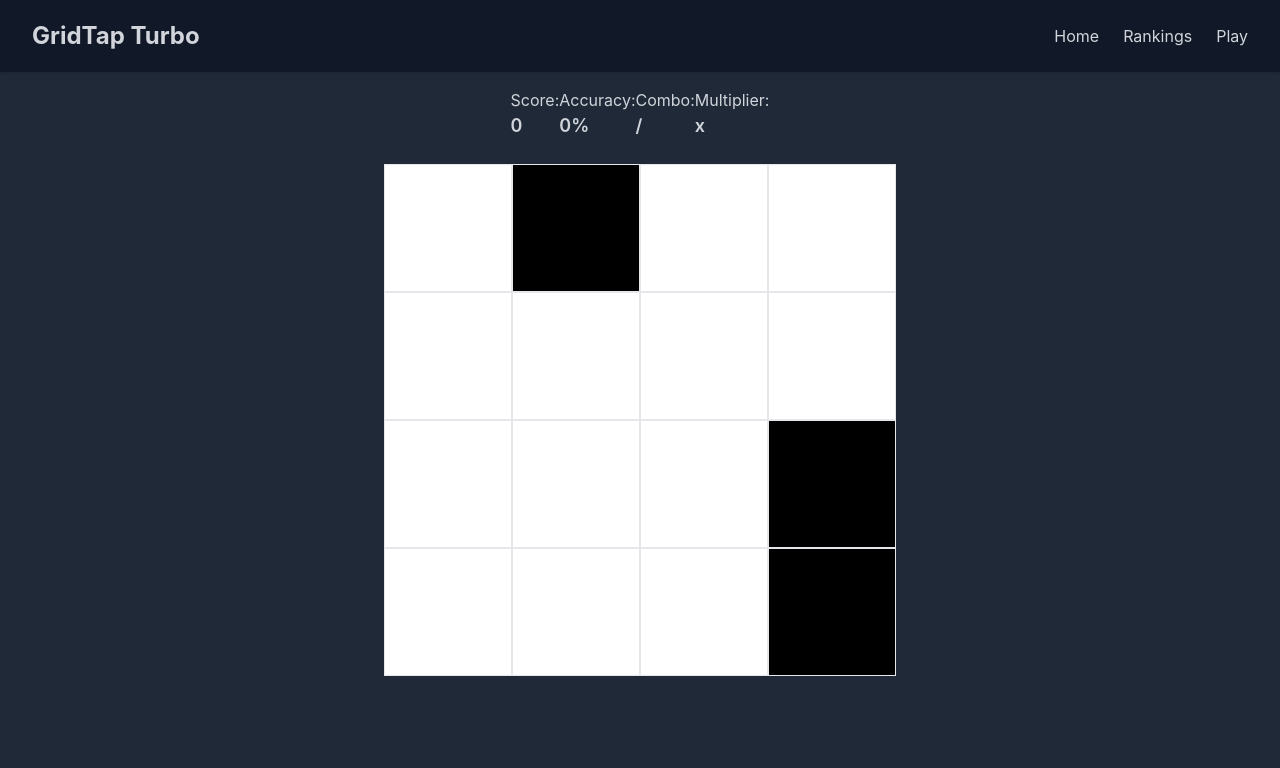
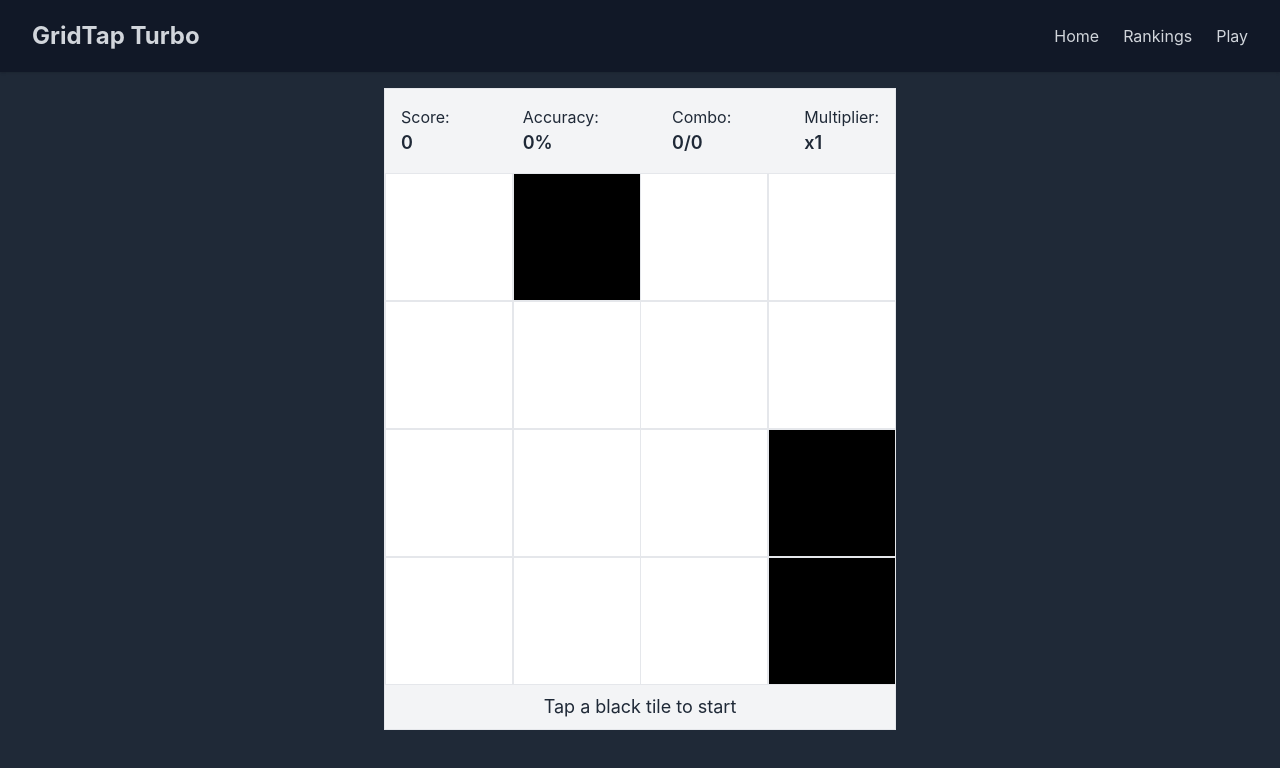
Before and after one commit to redpangilinan/gridtap-turbo, a React (Vite) app in the folder client/: page /play in a window 1280 px wide. Shown: the top 768 px of the page. Built offline with nearby package versions, Linux system fonts and the light colour scheme.

Commit message:
Implemented gameplay loop mechanics (the game is now completely playable)

```diff
--- a/client/src/pages/Game.tsx
+++ b/client/src/pages/Game.tsx
@@ -1,6 +1,7 @@
-import { useState } from 'react';
+import { useState, useEffect } from 'react';
 import Tiles from '../components/Tiles';
 import ScoreBar from '../components/ScoreBar';
+import ScoreModal from '../components/ScoreModal';
 
 const generateUniqueIndices = () => {
   const indices = new Set<number>();
@@ -15,19 +16,98 @@ const Game = () => {
     generateUniqueIndices()
   );
   const [selectedIndices, setSelectedIndices] = useState<number[]>([]);
+  const [gameStart, setGameStart] = useState(false);
   const [score, setScore] = useState(0);
+  const [hits, setHits] = useState(0);
+  const [miss, setMiss] = useState(0);
+  const [accuracy, setAccuracy] = useState(0);
+  const [combo, setCombo] = useState(0);
+  const [maxCombo, setMaxCombo] = useState(0);
+  const [multiPts, setMultiPts] = useState(4);
+  const [multiplier, setMultiplier] = useState(Math.round(multiPts / 4));
+  const [timer, setTimer] = useState(30);
+  const [modalOpen, setModalOpen] = useState(false);
+
+  const openModal = () => {
+    setModalOpen(true);
+  };
+
+  const closeModal = () => {
+    setModalOpen(false);
+
+    // Restart stats
+    setScore(0);
+    setHits(0);
+    setMiss(0);
+    setAccuracy(0);
+    setCombo(0);
+    setMaxCombo(0);
+    setMultiPts(4);
+    setTimer(30);
+  };
+
+  // Update accuracy whenever hits or miss change
+  useEffect(() => {
+    setAccuracy(Number(((hits / (hits + miss)) * 100).toFixed(2)));
+  }, [hits, miss]);
+
+  // Start the timer when a tile is clicked
+  useEffect(() => {
+    if (gameStart) {
+      const gameTimer = setInterval(() => {
+        setTimer((prevTimer) => prevTimer - 1);
+      }, 1000);
+      const multiplierTimer = setInterval(() => {
+        setMultiPts((prevMultiPts) => {
+          if (prevMultiPts > 4) {
+            return prevMultiPts - 1;
+          }
+          return prevMultiPts;
+        });
+      }, 250);
+
+      return () => {
+        clearInterval(gameTimer);
+        clearInterval(multiplierTimer);
+      };
+    }
+  }, [gameStart]);
+
+  // Update multiplier everytime multiPts changes
+  useEffect(() => {
+    setMultiplier(Math.round(multiPts / 4));
+  }, [multiPts]);
+
+  // Update highest combo
+  useEffect(() => {
+    if (combo >= maxCombo) {
+      setMaxCombo(combo);
+    }
+  }, [combo, maxCombo]);
+
+  // Handle game over when timer reaches 0
+  useEffect(() => {
+    if (timer <= 0) {
+      openModal();
+      setGameStart(false);
+    }
+  }, [timer]);
 
   const handleSquareClick = (index: number): void => {
+    if (gameStart === false) {
+      setGameStart(true);
+    }
+
+    // Toggle the selection state of the clicked tile based on its index
     if (selectedIndices.includes(index)) {
-      // Deselect the tile if it was previously selected
       setSelectedIndices((prevIndices) =>
         prevIndices.filter((selectedIndex) => selectedIndex !== index)
       );
     } else {
-      // Select the tile if it wasn't previously selected
       setSelectedIndices((prevIndices) => [...prevIndices, index]);
     }
 
+    // Black tile clicked
     if (blackSquareIndices.includes(index)) {
       const newIndices = blackSquareIndices.map((oldIndex) => {
         if (oldIndex === index) {
@@ -36,7 +116,17 @@ const Game = () => {
         return oldIndex;
       });
       setBlackSquareIndices(newIndices);
-      setScore((prevScore) => prevScore + 1);
+      setHits((prevHits) => prevHits + 1);
+      setCombo((prevCombo) => prevCombo + 1);
+      setMultiPts((prevMultiPts) =>
+        prevMultiPts < 20 ? prevMultiPts + 1 : prevMultiPts
+      );
+      setScore((prevScore) => prevScore + multiplier);
+    } else {
+      setMiss((prevMiss) => prevMiss + 1);
+      setTimer((prevTimer) => prevTimer - 1);
+      setCombo(0);
+      setMultiPts(4);
     }
   };
 
@@ -49,12 +139,17 @@ const Game = () => {
   };
 
   return (
-    <>
-      <div className='flex justify-center'>
-        <ScoreBar score={score} />
-      </div>
-
-      <div className='flex justify-center p-2'>
+    <div className='p-4 flex justify-center'>
+      <div className='flex flex-col max-w-lg bg-gray-100 border text-gray-800 select-none'>
+        <ScoreBar
+          score={score}
+          accuracy={accuracy}
+          combo={combo}
+          maxCombo={maxCombo}
+          hits={hits}
+          miss={miss}
+          multiplier={multiplier}
+        />
         <div className='grid grid-cols-4'>
           {Array.from(Array(16), (_, index) => (
             <Tiles
@@ -65,8 +160,24 @@ const Game = () => {
             />
           ))}
         </div>
+        <div className='p-2 text-center text-lg'>
+          {gameStart ? (
+            <div>Timer: {timer} sec</div>
+          ) : (
+            <div>Tap a black tile to start</div>
+          )}
+        </div>
       </div>
-    </>
+      <ScoreModal
+        isOpen={modalOpen}
+        onClose={closeModal}
+        score={score}
+        accuracy={accuracy}
+        maxCombo={maxCombo}
+        hits={hits}
+        miss={miss}
+      />
+    </div>
   );
 };
 
```
